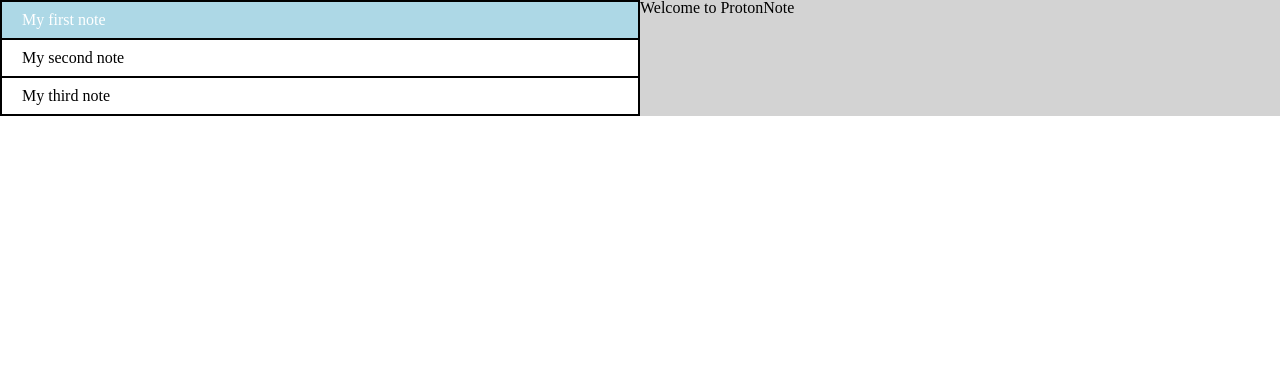
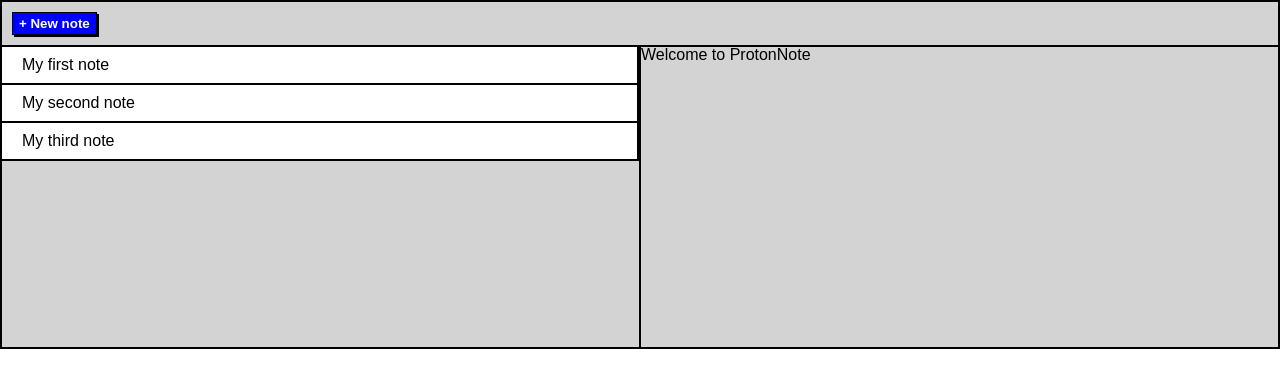
Before and after one commit to Lacroute/ProtonNote, a Vue app: page / in a window 1280 px wide. Shown: the top 388 px of the page. Built offline with nearby package versions, Linux system fonts and the light colour scheme.

Commit message:
edit note in component and global behavior of edit mode

```diff
--- a/src/App.vue
+++ b/src/App.vue
@@ -12,5 +12,6 @@ export default {
 
 <style>
 #app {
+  font-family: sans-serif;
 }
 </style>
--- /dev/null
+++ b/src/components/NewNote.vue
@@ -0,0 +1,34 @@
+<template lang="html">
+  <div class="new-note">
+    <button type="button" :disabled="editMode">+ New note</button>
+  </div>
+</template>
+
+<script>
+import { mapState } from 'vuex'
+
+export default {
+  name: 'NewNote',
+
+  computed: {
+    ...mapState(['editMode'])
+  }
+}
+</script>
+
+<style lang="css">
+
+.new-note button{
+  background: blue;
+  color: white;
+  border: 1px solid black;
+  box-shadow: 2px 2px black;
+  font-weight: bold;
+  padding: 3px 6px;
+}
+
+.new-note button[disabled]{
+  background: dimgray;
+  color: darkgray;
+}
+</style>
--- /dev/null
+++ b/src/components/NoteEditorControllers.vue
@@ -0,0 +1,36 @@
+<template lang="html">
+  <div class="note-editor-controllers">
+    <div
+      v-if="editMode"
+      class="editing-controllers">
+      <button  type="button" @click="setEditMode(false)">Cancel</button>
+    </div>
+    <div
+      v-else
+      class="non-editing-controllers">
+      <button type="button" @click="setEditMode(true)">Edit</button>
+    </div>
+  </div>
+</template>
+
+<script>
+import { mapState, mapMutations } from 'vuex'
+
+export default {
+  name: 'NoteEditorControllers',
+
+  computed: {
+    ...mapState(['editMode'])
+  },
+
+  methods: {
+    ...mapMutations(['setEditMode'])
+  }
+}
+</script>
+
+<style lang="css">
+.note-editor-controllers button{
+  cursor: pointer;
+}
+</style>
--- a/src/components/NotePreview.vue
+++ b/src/components/NotePreview.vue
@@ -1,13 +1,13 @@
 <template lang="html">
   <div
-    :class="['note-preview', {selected: isSelected}]"
-    @click="getDecryptedNote(id)">
+    :class="['note-preview', {selected: isSelected}, {disabled: editMode}]"
+    @click="selectNote(id)">
     <h2>{{ title }}</h2>
   </div>
 </template>
 
 <script>
-import { mapGetters, mapActions } from 'vuex'
+import { mapState, mapGetters, mapActions } from 'vuex'
 
 export default {
   name: 'NotePreview',
@@ -24,33 +24,45 @@ export default {
   },
 
   computed: {
-    ...mapGetters(['selectedNoteId']),
+    ...mapState(['editMode']),
+    ...mapGetters(['decryptedNoteId']),
 
     isSelected () {
-      return this.selectedNoteId === this.id
+      return this.decryptedNoteId === this.id
     }
   },
 
   methods: {
-    ...mapActions(['getDecryptedNote'])
+    ...mapActions(['getDecryptedNote']),
+
+    selectNote (id) {
+      if (!this.editMode) {
+        this.getDecryptedNote(id)
+      }
+    }
   }
 }
 </script>
 
 <style lang="css">
 .note-preview{
-  border: solid 2px black;
   padding: 10px 20px;
+  border-right: 2px solid black;
+  border-bottom: 2px solid black;
 }
-.note-preview + .note-preview{
-  border-top: none;
+.note-preview, .note-preview.disabled:hover{
+  background: white;
+  color: black;
 }
-.note-preview:hover, .note-preview.selected{
+.note-preview:hover, .note-preview.selected, .note-preview.selected.disabled{
   background: lightblue;
   color: white;
 }
 .note-preview:hover{
   cursor: pointer;
 }
+.note-preview.disabled:hover{
+  cursor: auto;
+}
 
 </style>
--- a/src/components/NoteView.vue
+++ b/src/components/NoteView.vue
@@ -8,7 +8,14 @@
       class="display">
       <h1>{{ decryptedNote.title }}</h1>
       <div class="editor">
-        {{ decryptedNote.encrypted.content}}
+        <textarea
+          :readonly="!editMode"
+          ref="textareaEditor"
+          rows="8"
+          v-model="noteContent"
+          >
+        </textarea>
+        <note-editor-controllers />
       </div>
     </div>
   </div>
@@ -16,13 +23,36 @@
 </template>
 
 <script>
-import { mapState } from 'vuex'
+import { mapState, mapGetters } from 'vuex'
+import NoteEditorControllers from '@/components/NoteEditorControllers'
 
 export default {
   name: 'NoteView',
 
+  components: {
+    NoteEditorControllers
+  },
+
+  data () {
+    return {
+      noteContent: null
+    }
+  },
+
   computed: {
-    ...mapState(['decryptedNote'])
+    ...mapState(['decryptedNote', 'editMode']),
+    ...mapGetters(['decryptedNoteId'])
+  },
+
+  watch: {
+    decryptedNoteId: function (value) {
+      this.noteContent = this.decryptedNote.encrypted.content
+    },
+
+    editMode: function (value) {
+      if (value) this.$refs.textareaEditor.focus()
+      else this.noteContent = this.decryptedNote.encrypted.content
+    }
   }
 }
 </script>
@@ -30,20 +60,22 @@ export default {
 <style lang="css">
 
 .note-view{
-  background: lightgray;
   width: 100%;
   display: flex;
   flex-direction: column;
 }
 
 .note-view h1{
-  border: 2px solid black;
-  border-bottom: none;
+  border-bottom: 2px solid black;
   padding: 10px 20px;
   background: white;
 }
 .note-view .editor{
-  border: 2px solid black;
-  background: white;
+}
+
+.note-view textarea{
+  box-sizing: border-box;
+  width: 100%;
+  background: white
 }
 </style>
--- a/src/pages/Index.vue
+++ b/src/pages/Index.vue
@@ -1,27 +1,58 @@
 <template lang="html">
-  <div class="container-flex">
-    <NoteList />
-    <NoteView />
-  </div>
+  <section class="page-index">
+    <header>
+      <new-note />
+    </header>
+    <section class="container-flex">
+      <div class="scrollable">
+        <NoteList />
+      </div>
+      <div class="container-editor">
+        <NoteView />
+      </div>
+    </section>
+  </section>
 </template>
 
 <script>
 import NoteList from '@/components/NoteList'
 import NoteView from '@/components/NoteView'
+import NewNote from '@/components/NewNote'
 
 export default {
   name: 'Index',
 
   components: {
     NoteList,
-    NoteView
+    NoteView,
+    NewNote
   }
 }
 </script>
 
 <style lang="css">
+.page-index header{
+  border: 2px solid black;
+  border-bottom: none;
+  background: lightgray;
+  padding: 10px;
+}
+
 .container-flex{
+  background: lightgray;
   display: flex;
   flex: 1;
+  border: 2px solid black;
+}
+
+.container-flex .scrollable{
+  overflow-y: scroll;
+  width: 100%;
+  min-height: 300px;
+}
+
+.container-flex .container-editor{
+  width: 100%;
+  border-left: 2px solid black;
 }
 </style>
--- a/src/store/index.js
+++ b/src/store/index.js
@@ -10,11 +10,12 @@ const store = new Vuex.Store({
   state: {
     loading: true,
     notes: [],
-    decryptedNote: null
+    decryptedNote: null,
+    editMode: false
   },
 
   getters: {
-    selectedNoteId: state => {
+    decryptedNoteId: state => {
       return state.decryptedNote === null ? null : state.decryptedNote.id
     }
   },
@@ -42,8 +43,12 @@ const store = new Vuex.Store({
       state.notes = payload
     },
 
-    decryptNote (state, note) {
-      state.decryptedNote = note
+    decryptNote (state, payload) {
+      state.decryptedNote = payload
+    },
+
+    setEditMode (state, payload) {
+      state.editMode = payload
     }
   },
 
```
